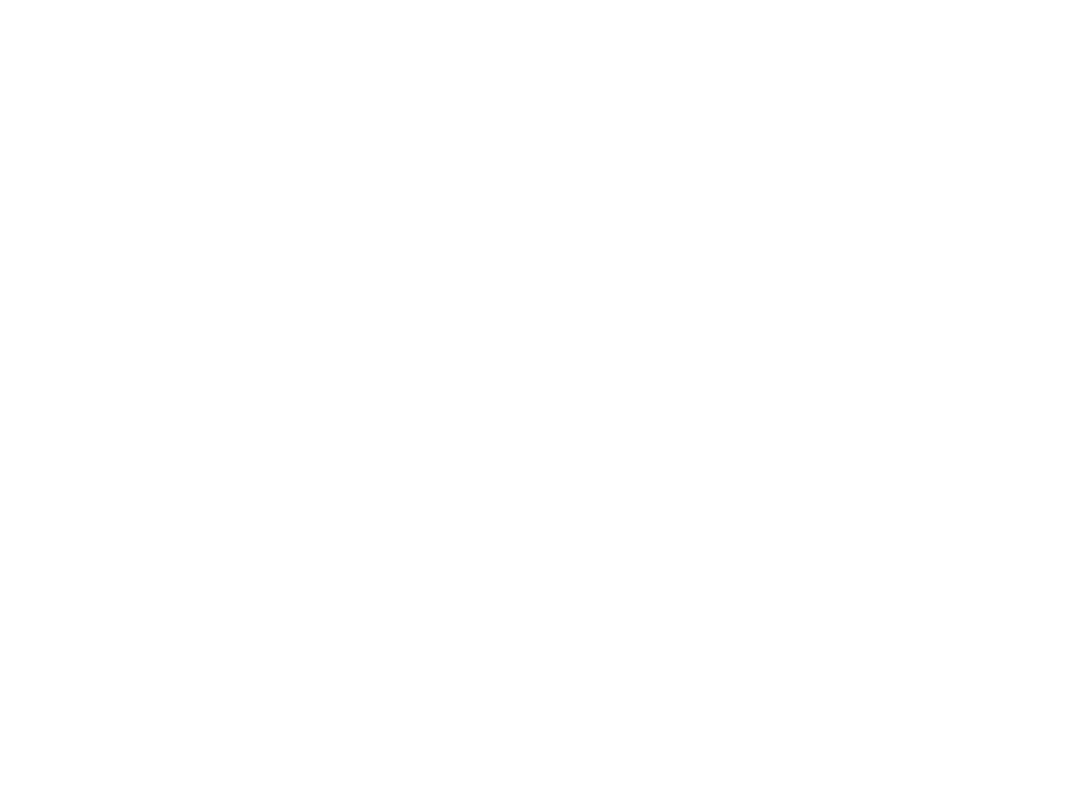
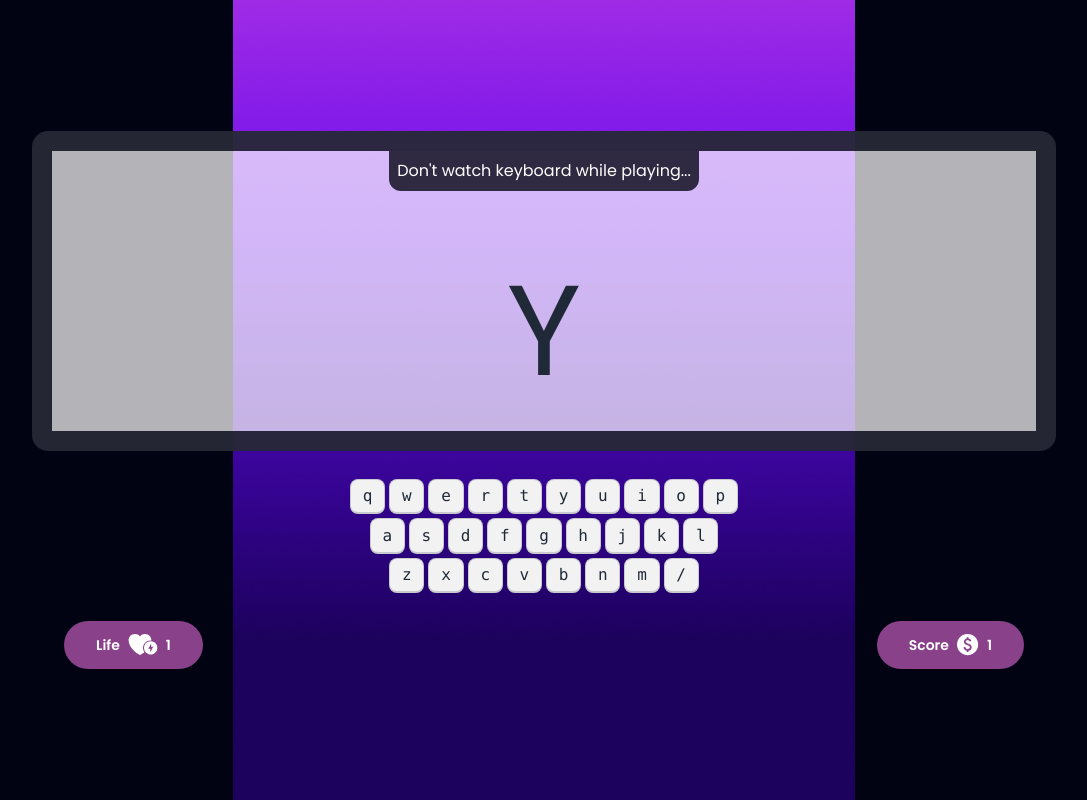
Before and after one commit to NAHID-BISWAS-ZIHAD/alpha-clash-pro, a plain HTML site: page index.html in a window 1280 px wide. Shown: the whole page, without its empty margins (96-1183 px from the left). Drawn offline with nearby package versions, Linux system fonts and the light colour scheme.

Commit message:
Alhamdulillah playground porjonto complete

```diff
--- a/index.html
+++ b/index.html
@@ -9,23 +9,82 @@
     <link href="https://cdn.jsdelivr.net/npm/daisyui@4.7.2/dist/full.min.css" rel="stylesheet" type="text/css" />
     <script src="https://cdn.tailwindcss.com"></script>
     <!-- css link -->
-    <link rel="preconnect" href="https://fonts.googleapis.com">
-    <link rel="preconnect" href="https://fonts.gstatic.com" crossorigin>
-    <link href="https://fonts.googleapis.com/css2?family=Poppins:wght@400;500;600;700;800&display=swap"
-        rel="stylesheet">
-    <link href="https://fonts.googleapis.com/css2?family=Anton&display=swap" rel="stylesheet">
+    <link rel="stylesheet" href="style/style.css">
 </head>
 
-<body>
-    <section class="home">
+<body class="font-poppins">
+    <main class="bg-[#010313] min-h-screen bg-[url(images/background.png)] bg-no-repeat bg-center">
+        <section class="home min-h-screen gap-6 text-white flex flex-col justify-center items-center hidden">
+            <h1 class="font-anton text-9xl">ALPHABET CLASH</h1>
+            <p>Unleash Your Keyboard Kung Fu : Press “Enter” to Play</p>
+            <button class="btn">Play Now</button>
+        </section>
+        <!-- Play ground start -->
+        <section class="play-ground min-h-screen gap-6 flex flex-col justify-center items-center">
+            <!-- screen start -->
+            <div
+                class="artboard artboard-horizontal phone-6 border-[20px] border-[#010313CC] bg-[#FFFFFFB3] rounded-2xl ">
+                <div class="flex justify-center">
+                    <p class="bg-[#2F2941] text-white p-2 rounded-b-xl">Don't watch keyboard while playing...</p>
+                </div>
+                <div class="h-full flex justify-center items-center">
+                    <p class="text-9xl">Y</p>
+                </div>
+            </div>
+            <!-- keyboard start -->
+            <div>
+                <div class="flex justify-center gap-1 my-1 w-full">
+                    <kbd class="kbd">q</kbd>
+                    <kbd class="kbd">w</kbd>
+                    <kbd class="kbd">e</kbd>
+                    <kbd class="kbd">r</kbd>
+                    <kbd class="kbd">t</kbd>
+                    <kbd class="kbd">y</kbd>
+                    <kbd class="kbd">u</kbd>
+                    <kbd class="kbd">i</kbd>
+                    <kbd class="kbd">o</kbd>
+                    <kbd class="kbd">p</kbd>
+                </div>
+                <div class="flex justify-center gap-1 my-1 w-full">
+                    <kbd class="kbd">a</kbd>
+                    <kbd class="kbd">s</kbd>
+                    <kbd class="kbd">d</kbd>
+                    <kbd class="kbd">f</kbd>
+                    <kbd class="kbd">g</kbd>
+                    <kbd class="kbd">h</kbd>
+                    <kbd class="kbd">j</kbd>
+                    <kbd class="kbd">k</kbd>
+                    <kbd class="kbd">l</kbd>
+                </div>
+                <div class="flex justify-center gap-1 my-1 w-full">
+                    <kbd class="kbd">z</kbd>
+                    <kbd class="kbd">x</kbd>
+                    <kbd class="kbd">c</kbd>
+                    <kbd class="kbd">v</kbd>
+                    <kbd class="kbd">b</kbd>
+                    <kbd class="kbd">n</kbd>
+                    <kbd class="kbd">m</kbd>
+                    <kbd class="kbd">/</kbd>
+                </div>
+            </div>
+            <!-- life line score -->
+            <div class="w-3/4 flex justify-between">
+                <button class="btn bg-[#894189] rounded-full border-none text-white px-8">
+                    Life
+                    <img src="images/heart.svg" alt="">
+                    <span>1</span>
+                </button>
+                <button class="btn bg-[#894189] rounded-full border-none text-white px-8">
+                    Score
+                    <img src="images/dollar.svg" alt="">
+                    <span>1</span>
+                </button>
+            </div>
+        </section>
+        <section class="score">
 
-    </section>
-    <section class="play-ground">
-
-    </section>
-    <section class="score">
-
-    </section>
+        </section>
+    </main>
 </body>
 
 </html>
--- a/style/style.css
+++ b/style/style.css
@@ -1,5 +1,8 @@
+@import url('https://fonts.googleapis.com/css2?family=Anton&family=Poppins:wght@400;500;600;700;800&display=swap');
+
 .font-anton {
     font-family: "Anton", sans-serif;
+    font-weight: 400;;
 }
 
 .font-poppins {
```
Also changed, not shown: images/dollar.svg (added), images/heart.svg (added).
